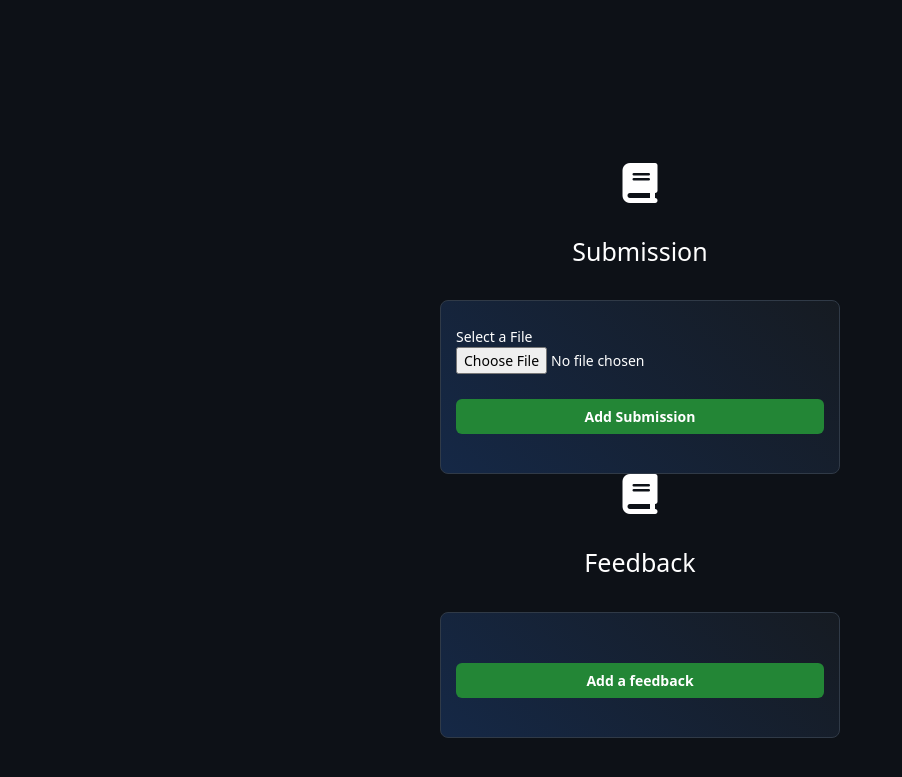
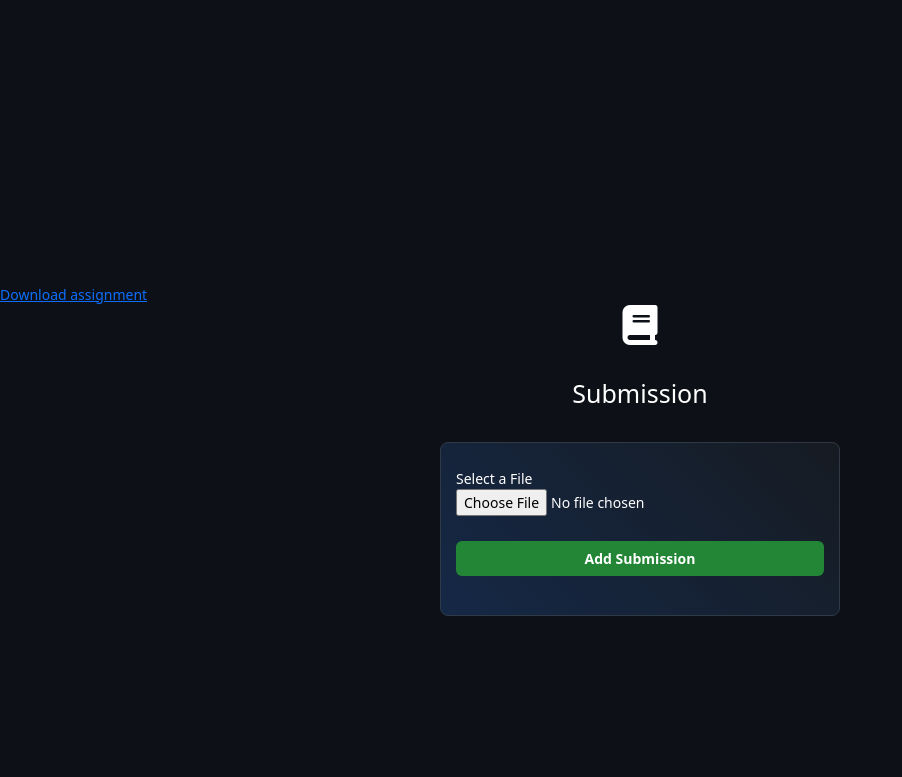
Before and after one commit to AWorldOfChaos/Float-Moodle, a Django app: page /courses/000/assignments/1 in a window 1280 px wide. Shown: the top 777 px of the page, without its empty margins (0-902 px from the left). Run offline with Django 3.2, Linux system fonts and the light colour scheme; a user stored in the database is signed in; tables that the repository leaves empty hold one stand-in row (values such as "Sample post"); some libraries are stand-ins or nearby versions.

Commit message:
file download enabled

```diff
--- /dev/null
+++ b/moodle/media/EE101/assignments/a1.txt
@@ -0,0 +1 @@
+new assignment.
--- /dev/null
+++ b/moodle/media/EE101/assignments/assignment2.txt
@@ -0,0 +1 @@
+new assignment.
--- /dev/null
+++ b/moodle/media/EE101/assignments/assignment2_CmXk6Zi.txt
@@ -0,0 +1 @@
+new assignment.
--- a/moodle/users/models.py
+++ b/moodle/users/models.py
@@ -77,7 +77,6 @@ class Assignment(models.Model):
 def submission_path(instance, filename):
     return "{}/submissions/{}/{}".format(instance.assignment.course.course_code, instance.assignment.name, filename)
 
-
 class Submission(models.Model):
     student = ForeignKey(Student, on_delete=models.CASCADE, default=None)
     assignment = ForeignKey(Assignment, on_delete=models.CASCADE)
--- a/moodle/users/templates/assignments/assignment_view.html
+++ b/moodle/users/templates/assignments/assignment_view.html
@@ -13,6 +13,7 @@
 </head>
 <body>
 
+    <a href="{{filePath}}" download>Download assignment</a>
     <div style="width:100%;text-align:center; margin-bottom: 30px;"><i class="fas fa-book" style="font-size: 40px; "></i></div>
     <p style="color: white; text-align: center; font-size: 25px; font-weight: 300; margin-bottom: 30px;">Submission</p>
     <div class="d-flex justify-content-center">
@@ -25,17 +26,5 @@
                 </form>
         </div>
     </div>
-    <div style="width:100%;text-align:center; margin-bottom: 30px;"><i class="fas fa-book" style="font-size: 40px; "></i></div>
-    <p style="color: white; text-align: center; font-size: 25px; font-weight: 300; margin-bottom: 30px;">Feedback</p>
-    <div class="d-flex justify-content-center">
-        <div class="form">
-                {% load crispy_forms_tags %}
-                <form method="POST" name="remove_student_form">
-                        {% csrf_token %}
-                        {{ remove_student_form|crispy }}
-                        <button type="submit" class="submit" name="feedback">Add a feedback</button>
-                </form>
-        </div>
-    </div>
 </body>
 </html>
--- /dev/null
+++ b/moodle/users/templates/assignments/head_instructors_view.html
@@ -0,0 +1,5 @@
+<ul>
+{% for submission in submissions %}
+<li>{{submission.student.obj.roll_number}} ---> <a href="/media/{{submission.submittedFile.name}}" download>download</a></li>
+{% endfor %}
+</ul>
--- a/moodle/users/templates/courses/course_view_stud.html
+++ b/moodle/users/templates/courses/course_view_stud.html
@@ -24,8 +24,10 @@
     You are student in this course.
 
     <h3> List of assignments </h3>
+    <ul>
     {% for assignment in assignments %}
-        <a href = "assignments/{{assignment.id}}">{{assignment.name}}</a>
+        <li><a href = "assignments/{{assignment.id}}">{{assignment.name}}</a></li>
     {% endfor %}
+    </ul>
 </body>
 </html>
--- a/moodle/users/urls.py
+++ b/moodle/users/urls.py
@@ -1,4 +1,7 @@
+from django.conf import settings
 from django.urls import path
+
+from django.conf.urls.static import static
 from . import views
 from django.contrib.auth import views as auth_views
 
@@ -37,4 +40,4 @@ urlpatterns = [
     path('invites/', views.invite_view, name='view_invites'),
     path('invites/<str:course_code>/', views.invite_accept),
     path('courses/<str:course_code>/assignments/<int:assignment_id>', views.assignments, name='assignments')
-]
+] + static(settings.MEDIA_URL, document_root=settings.MEDIA_ROOT)
--- a/moodle/users/views.py
+++ b/moodle/users/views.py
@@ -6,6 +6,8 @@ from .forms import UserRegisterForm, CourseForm, Assignmentform, Removeinstructo
 from .models import Course, Profile, Assignment, Submission, Student, Instructor, Invite, FeedbackModel
 from django.contrib.auth.models import User
 from django.views import View
+from django.conf import settings
+import os
 # Create your views here.
 
 
@@ -98,36 +100,39 @@ def course_create(request):
 
 @login_required
 def assignments(request, course_code, assignment_id):
-    assignment = Assignment.objects.get(id=assignment_id)
     course = Course.objects.get(course_code=course_code)
     profile = request.user.UserProfile
+    stud2 = profile.student_set.filter(course=course)
+    ins2 = profile.instructor_set.filter(course=course)
+    head_instructor = course.head_instructor
+    headProfile = head_instructor.UserProfile
+    students = course.student_set.all()
+    instructors = course.instructor_set.all()
+    assignment = Assignment.objects.get(id=assignment_id)
     form1 = SubmissionForm()
     form2 = Feedback()
-    if request.method == "POST":
-        if "submission" in request.POST:
-            form = SubmissionForm(request.POST, request.FILES)
-            if form.is_valid():
-                submission = Submission(student=Student.objects.get(obj=profile, course=course), assignment=assignment,
-                                        submittedFile=request.FILES['solution'])
-                submission.save()
-                return redirect('/courses/{}/'.format(course_code))
-            form1 = SubmissionForm
-            form2 = Feedback()
-            return render(request, 'assignments/assignment_view.html', {'submissionForm': form1, 'feedbackForm': form2})
+    if stud2:
+        filename = assignment.problem_statement.name.split('/')[-1]
+        filePath = settings.MEDIA_URL + course_code + "/assignments/" + filename
+        if request.method == "POST":
+            if "submission" in request.POST:
+                form = SubmissionForm(request.POST, request.FILES)
+                if form.is_valid():
+                    submission = Submission(student=Student.objects.get(obj=profile, course=course), assignment=assignment,
+                                            submittedFile=request.FILES['solution'])
+                    submission.save()
+                    return redirect('/courses/{}/'.format(course_code))
+                form1 = SubmissionForm
+                return render(request, 'assignments/assignment_view.html', {'submissionForm': form1, 'filePath':filePath})
 
-        if "feedback" in request.POST:
-            form = Feedback(request.POST)
-            if form.is_valid():
-                feedback = FeedbackModel(feedback=request.POST['feedback'],
-                                         student=Student.objects.get(obj=profile, course=course), assignment=assignment)
-                feedback.save()
+        return render(request, 'assignments/assignment_view.html', {'submissionForm': form1, 'filePath':filePath})
 
-                return redirect('/courses/{}/'.format(course_code))
-            form1 = SubmissionForm
-            form2 = Feedback()
-            return render(request, 'assignments/assignment_view.html', {'submissionForm': form1, 'feedbackForm': form2})
+    elif request.user == head_instructor:
+        submissions = assignment.submission_set.all()
+        filePath = settings.MEDIA_URL + course_code + "/submissions/" + assignment.name
 
-    return render(request, 'assignments/assignment_view.html', {'submissionForm': form1, 'feedbackForm': form2})
+
+        return render(request, 'assignments/head_instructors_view.html', {"submissions":submissions, "path":filePath})
 
 
 @login_required(login_url="/login/")
@@ -163,7 +168,8 @@ def course_view(request, course_code):
                                                                          'all_instructors': instructors,
                                                                          'assignment_form': form1,
                                                                          "remove_student_form": form3,
-                                                                         "remove_instructor_form": form2})
+                                                                         "remove_instructor_form": form2,
+                                                                         'assignments': course.assignment_set.all()})
 
             elif "remove_student_form" in request.POST:
                 form = Removestudent(request.POST)
@@ -181,7 +187,8 @@ def course_view(request, course_code):
                                                                          'all_instructors': instructors,
                                                                          'assignment_form': form1,
                                                                          "remove_student_form": form3,
-                                                                         "remove_instructor_form": form2})
+                                                                         "remove_instructor_form": form2,
+                                                                         'assignments': course.assignment_set.all()})
 
             elif "remove_instructor_form" in request.POST:
                 form = Removeinstructor(request.POST)
@@ -199,7 +206,8 @@ def course_view(request, course_code):
                                                                          'all_instructors': instructors,
                                                                          'assignment_form': form1,
                                                                          "remove_student_form": form3,
-                                                                         "remove_instructor_form": form2})
+                                                                         "remove_instructor_form": form2,
+                                                                         'assignments': course.assignment_set.all()})
 
             form1 = Assignmentform()
             form2 = Removeinstructor()
@@ -210,7 +218,8 @@ def course_view(request, course_code):
                                                                  'all_instructors': instructors,
                                                                  'assignment_form': form1,
                                                                  "remove_student_form": form3,
-                                                                 "remove_instructor_form": form2})
+                                                                 "remove_instructor_form": form2,
+                                                                 'assignments': course.assignment_set.all()})
     elif stud2:
 
         return render(request, 'courses/course_view_stud.html', {'code': course_code, 'head': profile.name,
```
Also changed, not shown: moodle/users/templates/courses/course_view_head.html (+8 -0 lines), 1 other file.
